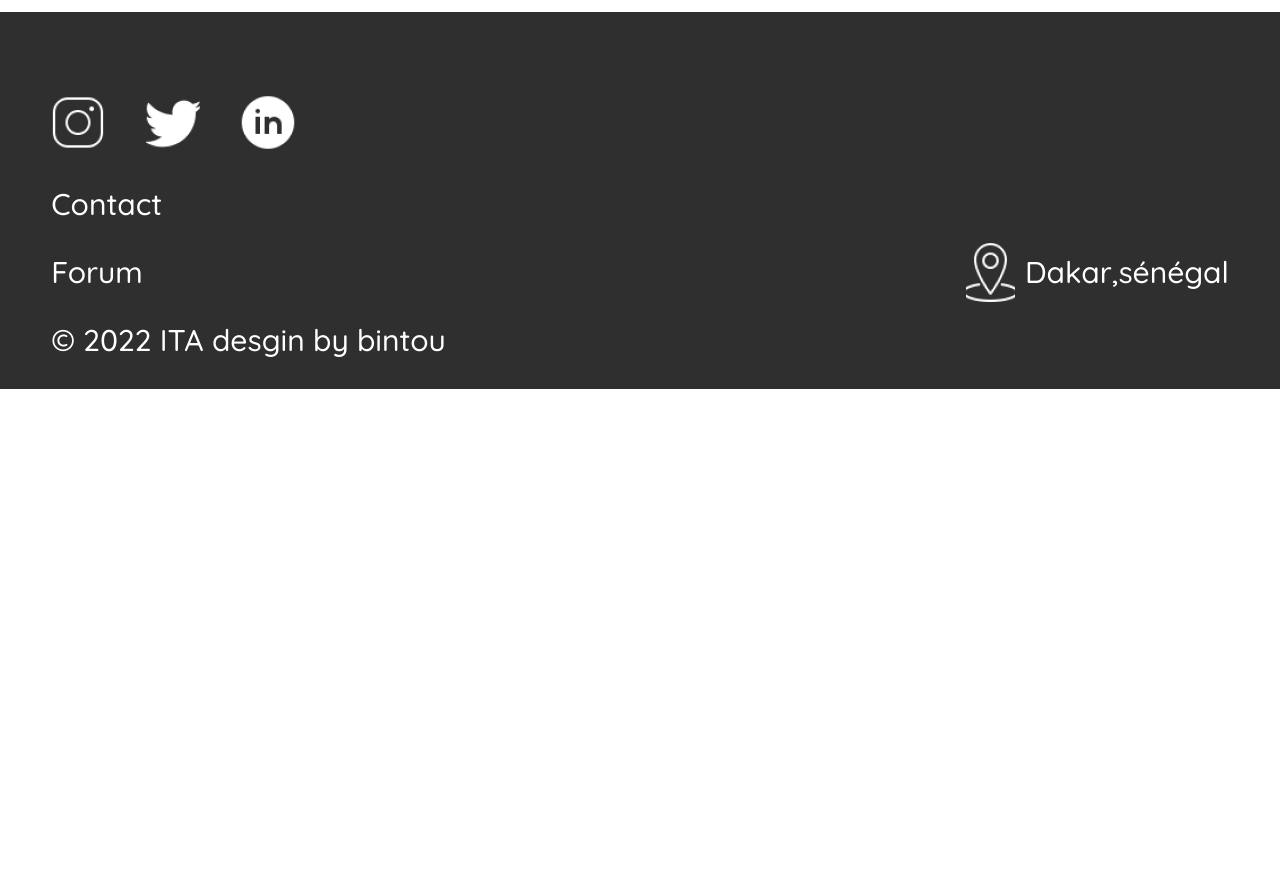
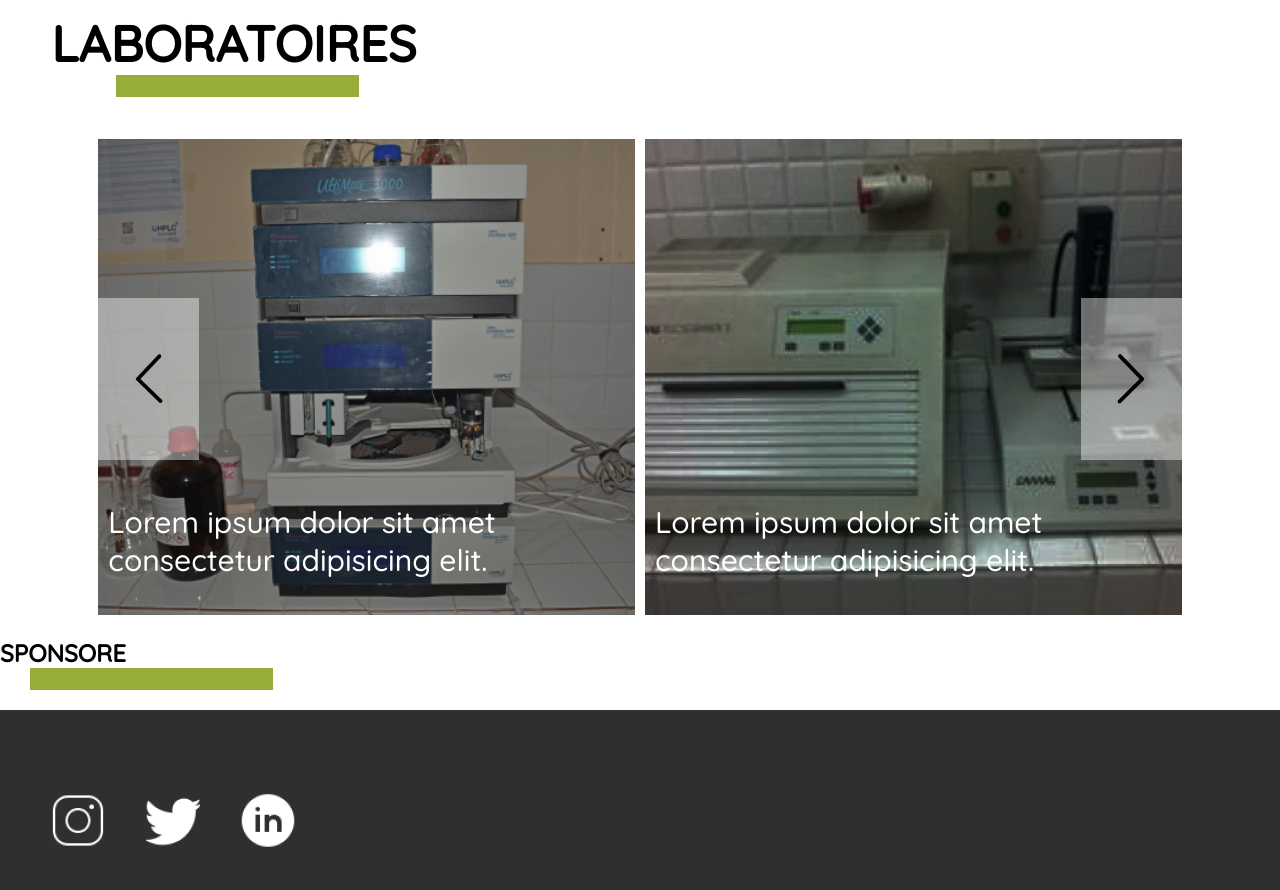
Before and after one commit to herintsaina/Project_ITA, a plain HTML site: page index.html in a window 1280 px wide. Shown: the part 2240-3130 px from the top of the page. Before the commit the page ends 2629 px from the top, so only its background shows below. Drawn offline with Linux system fonts and the light colour scheme.

Commit message:
Ajoute slider laboratoir

```diff
--- a/app.js
+++ b/app.js
@@ -24,3 +24,23 @@ var slideIndex = 1;
             slides[slideIndex-1].style.display = "block";
             dots[slideIndex-1].className += " active";
         }
+
+        function showSlides(n) {
+            var i;
+            var slides = document.getElementsByClassName("custom-slider-labo");
+            var dots = document.getElementsByClassName("dot");
+            if (n > slides.length) {slideIndex = 1}
+            if (n < 1) {slideIndex = slides.length}
+            for (i = 0; i < slides.length; i++) {
+                 slides[i].style.display = "none";
+            }
+            for (i = 0; i < dots.length; i++) {
+                dots[i].className = dots[i].className.replace(" active", "");
+            }
+            slides[slideIndex-1].style.display = "flex";
+            dots[slideIndex-1].className += " active";
+        }
+
+
+
+/********* SLIDE *****/
--- a/assets/css/style.css
+++ b/assets/css/style.css
@@ -254,6 +254,14 @@ header {
     max-width: 92%;
     position: relative;
     margin: auto;
+}
+
+.content-laboratoire .title-default{
+    font-size: 50px;
+}
+
+.content-laboratoire .title-default::after{
+    margin-left: 65px;
 }
 
 .title-default {
@@ -696,6 +704,86 @@ table button {
     background: #d9d9d95e;
 }
 
+/********** SLIDE **************/
+
+.slide {
+    margin: 0;
+    padding: 0;
+    font-family: Arial, Helvetica, sans-serif;
+    width: 100%;
+    height: 100px;
+    overflow-x: hidden;
+}
+
+/* .slide1 {
+    background-image: url(
+"./picture-1.jpg");
+}
+
+.slide2 {
+    background-image: url(
+"./picture-2.jpg");
+}
+
+.slide3 {
+    background-image: url(
+"./picture-3.jpg");
+} */
+
+.arrow {
+    cursor: pointer;
+    position: absolute;
+    top: 50%;
+    margin-top: -35px;
+    width: 0;
+    height: 0;
+    border-style: solid;
+}
+
+#arrow-left {
+    border-width: 20px 30px 20px 0;
+    border-color: transparent red transparent transparent;
+    left: 0;
+    margin-left: 20px;
+}
+
+#arrow-right {
+    border-width: 20px 0 20px 30px;
+    border-color: transparent transparent transparent red;
+    right: 0;
+    margin-right: 20px;
+}
+
+.slider-laboratoire {
+    /* height: 800px; */
+    position: relative;
+    max-width: 85%;
+    margin: auto;
+}
+
+.custom-slider-labo {
+    gap: 10px;
+}
+
+.picture-labo p{
+    position: absolute;
+    bottom: 10px;
+    font-size: 30px;
+    color: #fff;
+    left: 10px;
+}
+
+.picture-labo img{
+    width: 100%;
+}
+
+.picture-labo {
+    position: relative;
+    width: 34%;
+}
+
+
+
 
 /************** RESPONSIVE *****************/
 
@@ -864,6 +952,26 @@ table button {
 
     .formulair-contact {
         padding-top: 0px;
+    }
+
+
+    /****** SLIDER *****/
+
+    .picture-labo {
+        width: 100%;
+    }
+
+
+    .picture-labo:nth-child(2){
+        display: none;
+    }
+
+    .picture-labo:nth-child(3){
+        display: none;
+    }
+
+    .slider-laboratoire {
+        max-width: 100%;
     }
 }
 
@@ -1041,6 +1149,23 @@ table button {
         margin-left: 435px;
     }
 
+
+    /****** SLIDER *****/
+
+    .picture-labo {
+        width: 50%;
+    }
+
+
+    .picture-labo:nth-child(2){
+        display: block;
+    }
+
+    .slider-laboratoire {
+        max-width: 92%;
+    }
+
+
 }
 
 @media (min-width:1440px) {
@@ -1063,4 +1188,17 @@ table button {
         flex-wrap: nowrap;
     }
 
+
+    /****** SLIDER *****/
+
+    .picture-labo {
+        width: 34%;
+    }
+
+
+    .picture-labo:nth-child(3){
+        display: block;
+    }
+
+
 }
--- a/index.html
+++ b/index.html
@@ -147,13 +147,61 @@
 
     <!-- /*********** LABORATOIRE ***********/ -->
 
-    <!-- <section class="content-laboratoire">
+    <section class="content-laboratoire">
         <h2 class="title-default">LABORATOIRES</h2>
         <div class="slider-laboratoire">
-
+            <div class="custom-slider-labo fade" >
+                <div class="picture-labo">
+                    <img src="./assets/images/illustration/labo1.png" alt="">
+                    <p>Lorem ipsum dolor sit amet consectetur adipisicing elit.</p>
+                </div>
+                <div class="picture-labo">
+                    <img src="./assets/images/illustration/labo2.png" alt="">
+                    <p>Lorem ipsum dolor sit amet consectetur adipisicing elit.</p>
+                </div>
+                <div class="picture-labo">
+                    <img src="./assets/images/illustration/labo3.png" alt="">
+                    <p>Lorem ipsum dolor sit amet consectetur adipisicing elit.</p>
+                </div>
+            </div>
+            <div class="custom-slider-labo fade" style="display: none;">
+                <div class="picture-labo">
+                    <img src="./assets/images/illustration/labo3.png" alt="">
+                    <p>Lorem ipsum dolor sit amet consectetur adipisicing elit.</p>
+                </div>
+                <div class="picture-labo">
+                    <img src="./assets/images/illustration/labo2.png" alt="">
+                    <p>Lorem ipsum dolor sit amet consectetur adipisicing elit.</p>
+                </div>
+                <div class="picture-labo">
+                    <img src="./assets/images/illustration/labo1.png" alt="">
+                    <p>Lorem ipsum dolor sit amet consectetur adipisicing elit.</p>
+                </div>
+            </div>
+            <div class="custom-slider-labo fade" style="display: none;">
+                <div class="picture-labo">
+                    <img src="./assets/images/illustration/labo2.png" alt="">
+                    <p>Lorem ipsum dolor sit amet consectetur adipisicing elit.</p>
+                </div>
+                <div class="picture-labo">
+                    <img src="./assets/images/illustration/labo3.png" alt="">
+                    <p>Lorem ipsum dolor sit amet consectetur adipisicing elit.</p>
+                </div>
+                <div class="picture-labo">
+                    <img src="./assets/images/illustration/labo1.png" alt="">
+                    <p>Lorem ipsum dolor sit amet consectetur adipisicing elit.</p>
+                </div>
+            </div>
+            <a class="prev" onclick="plusSlides(-1)"><img src="./assets/images/icon/fleche1.png" alt=""></a>
+            <a class="next" onclick="plusSlides(1)"><img src="./assets/images/icon/fleche2.png" alt=""></a>
         </div>
     </section>
--->
+
+    <section class="content-sponsore">
+        <h2 class="title-default">SPONSORE</h2>
+
+    </section>
+
     <footer>
         <div class="content-footer">
             <div class="reseaux-sociaux">
```
